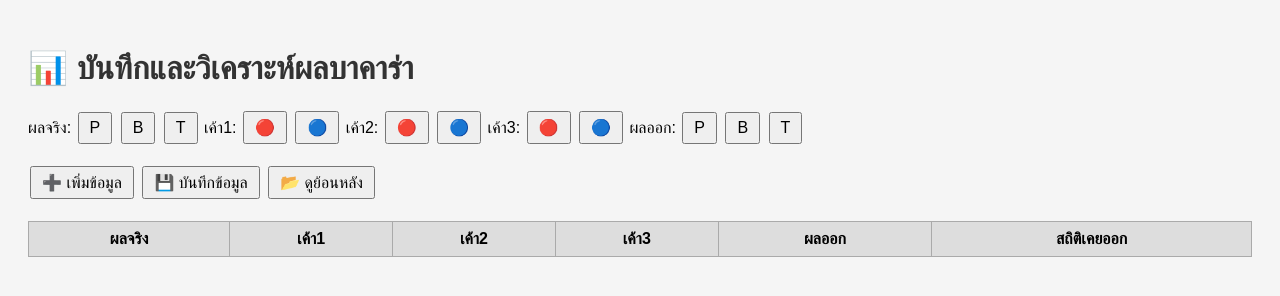
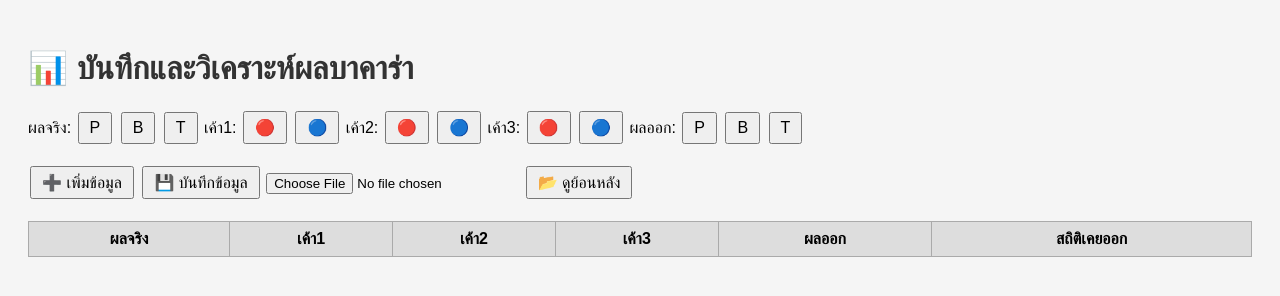
Before and after one commit to Lookpar21/RP, a plain HTML site: page index.html in a window 1280 px wide. Drawn offline with Linux system fonts and the light colour scheme.

Commit message:
Update index.html

```diff
--- a/index.html
+++ b/index.html
@@ -1,4 +1,3 @@
-
 <!DOCTYPE html>
 <html lang="th">
 <head>
@@ -34,6 +33,7 @@
         <br><br>
         <button onclick="addRecord()">➕ เพิ่มข้อมูล</button>
         <button onclick="downloadData()">💾 บันทึกข้อมูล</button>
+        <input type="file" onchange="uploadData(event)" />
         <button onclick="viewHistory()">📂 ดูย้อนหลัง</button>
     </div>
 
```
